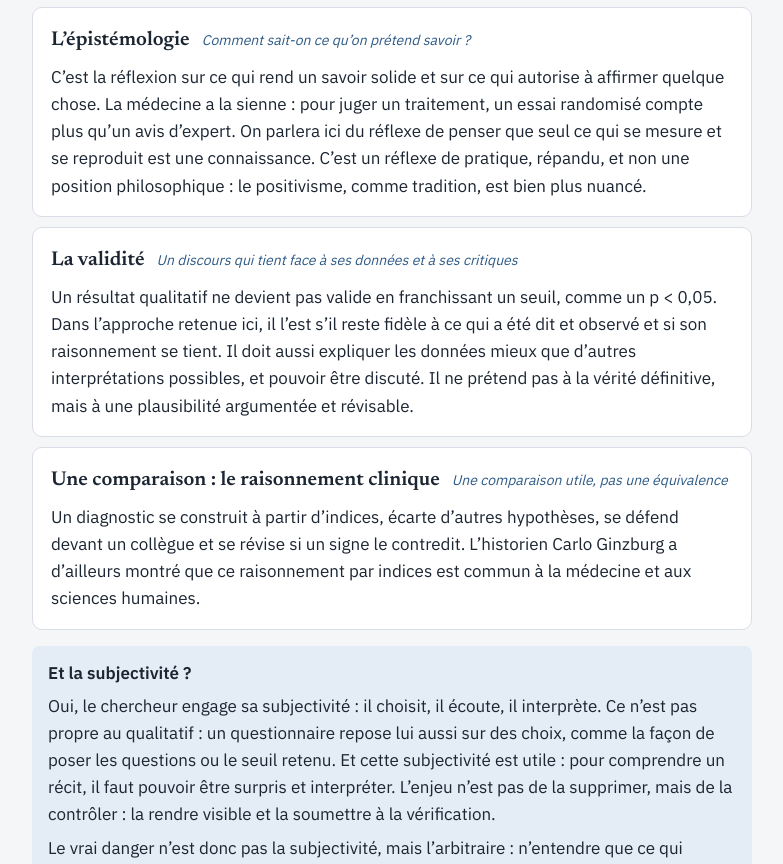
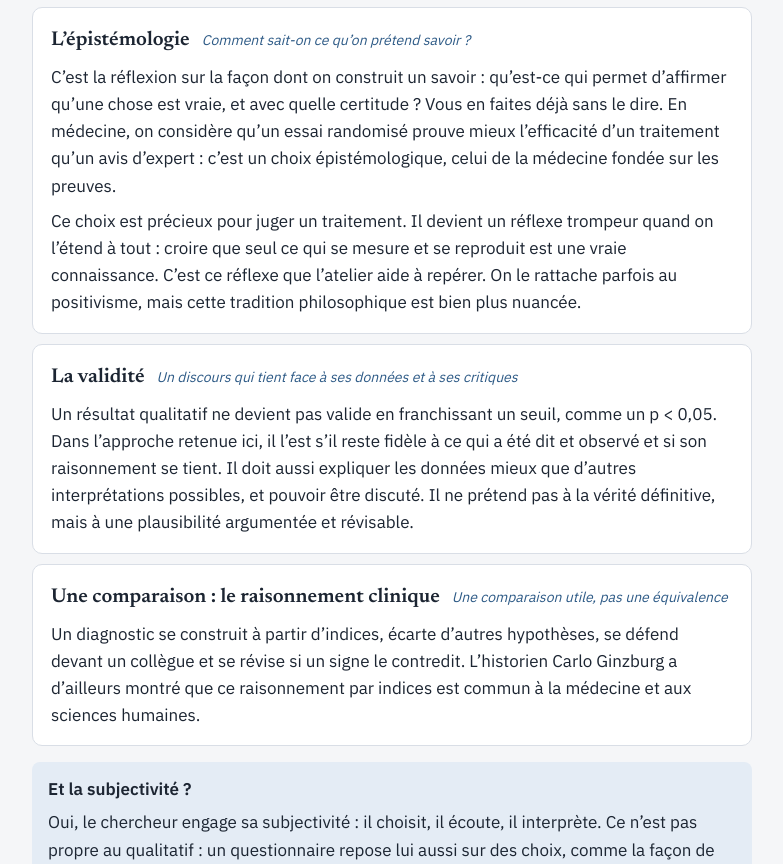
Before and after one commit to seelebrn/atelier-pas-representatif, a plain HTML site: page index.html in a window 1280 px wide. Shown: the part 1193-2057 px from the top of the page, without its empty margins (248-1031 px from the left). Drawn offline with Linux system fonts and the light colour scheme.

Commit message:
Réécrit la définition de l'épistémologie pour des débutants
Co-Authored-By: Claude Opus 5.5 <noreply@anthropic.com>

```diff
--- a/index.html
+++ b/index.html
@@ -248,7 +248,8 @@ footer p{margin:0}
     </div>
     <div class="def">
       <div class="defhead"><span class="defname">L’épistémologie</span><span class="defq">Comment sait-on ce qu’on prétend savoir ?</span></div>
-      <p>C’est la réflexion sur ce qui rend un savoir solide et sur ce qui autorise à affirmer quelque chose. La médecine a la sienne : pour juger un traitement, un essai randomisé compte plus qu’un avis d’expert. On parlera ici du réflexe de penser que seul ce qui se mesure et se reproduit est une connaissance. C’est un réflexe de pratique, répandu, et non une position philosophique : le positivisme, comme tradition, est bien plus nuancé.</p>
+      <p>C’est la réflexion sur la façon dont on construit un savoir : qu’est-ce qui permet d’affirmer qu’une chose est vraie, et avec quelle certitude ? Vous en faites déjà sans le dire. En médecine, on considère qu’un essai randomisé prouve mieux l’efficacité d’un traitement qu’un avis d’expert : c’est un choix épistémologique, celui de la médecine fondée sur les preuves.</p>
+      <p>Ce choix est précieux pour juger un traitement. Il devient un réflexe trompeur quand on l’étend à tout : croire que seul ce qui se mesure et se reproduit est une vraie connaissance. C’est ce réflexe que l’atelier aide à repérer. On le rattache parfois au positivisme, mais cette tradition philosophique est bien plus nuancée.</p>
     </div>
     <div class="def">
       <div class="defhead"><span class="defname">La validité</span><span class="defq">Un discours qui tient face à ses données et à ses critiques</span></div>
```
